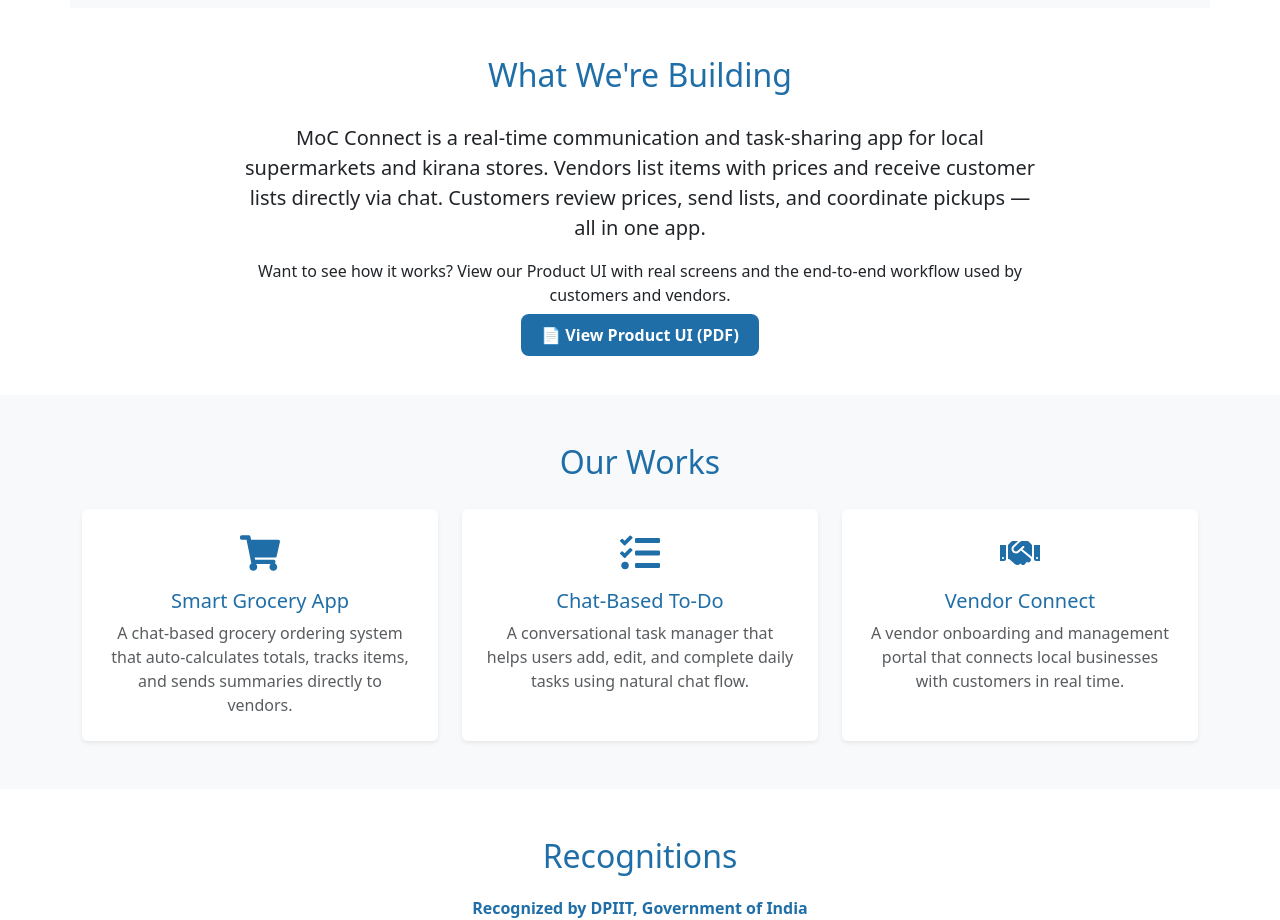
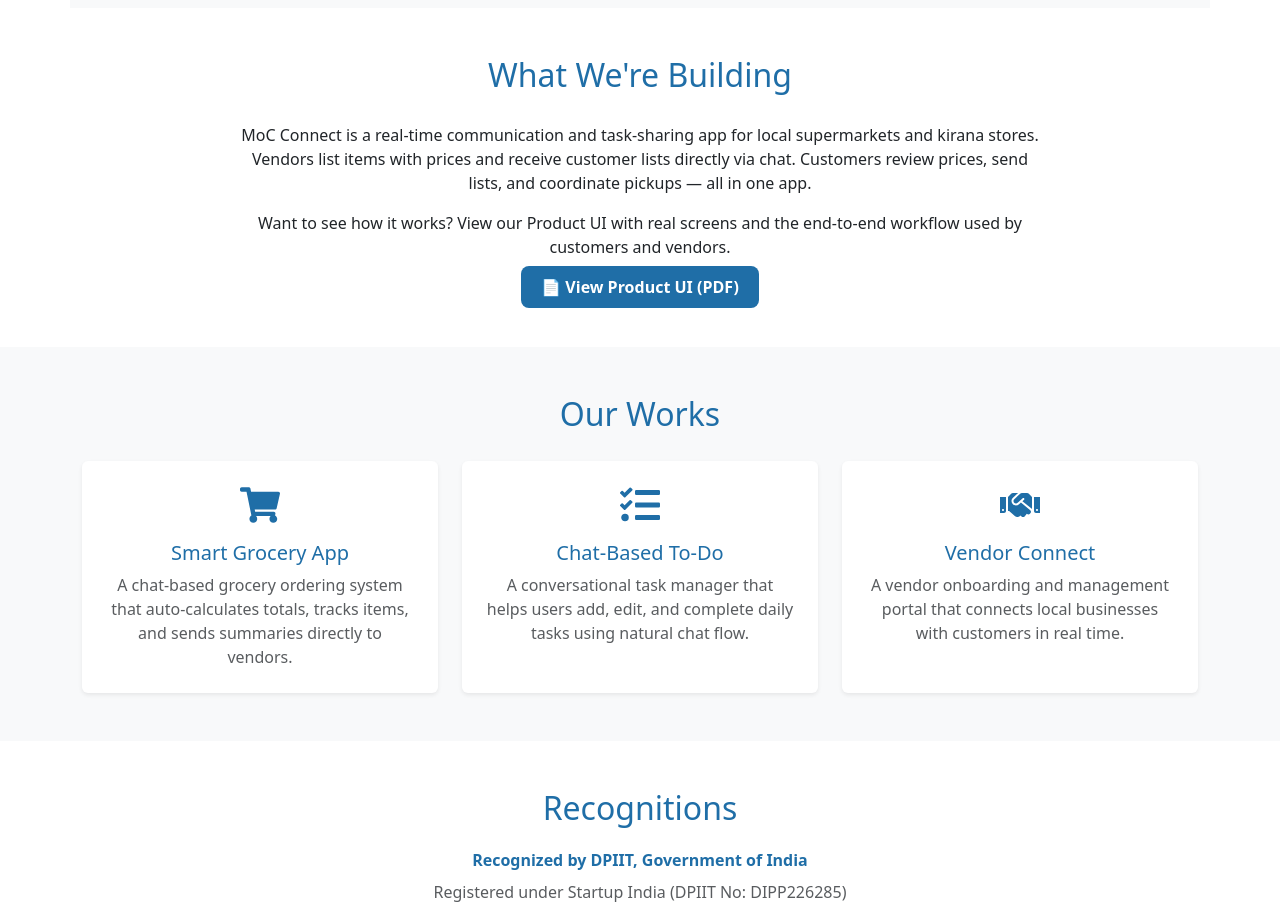
Before and after one commit to Mocconnect25/Portfolio-App, a React (Create React App) app: page / in a window 1280 px wide. Shown: the part 780-1700 px from the top of the page. Built offline with nearby package versions, Linux system fonts and the light colour scheme.

Commit message:
Update Portfolio.js

```diff
--- a/src/components/Portfolio.js
+++ b/src/components/Portfolio.js
@@ -157,7 +157,7 @@
             What We&apos;re Building
           </h2>
 
-          <p className="lead text-center mx-auto" style={{ maxWidth: 800 }}>
+          <p className="text-center mx-auto" style={{ maxWidth: 800 }}>
             MoC Connect is a real-time communication and task-sharing app for local
             supermarkets and kirana stores. Vendors list items with prices and receive
             customer lists directly via chat. Customers review prices, send lists, and
```
